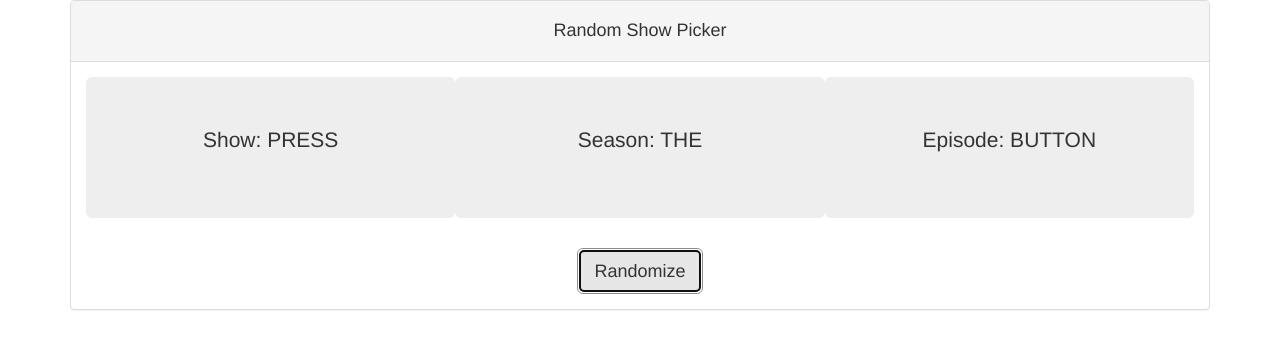
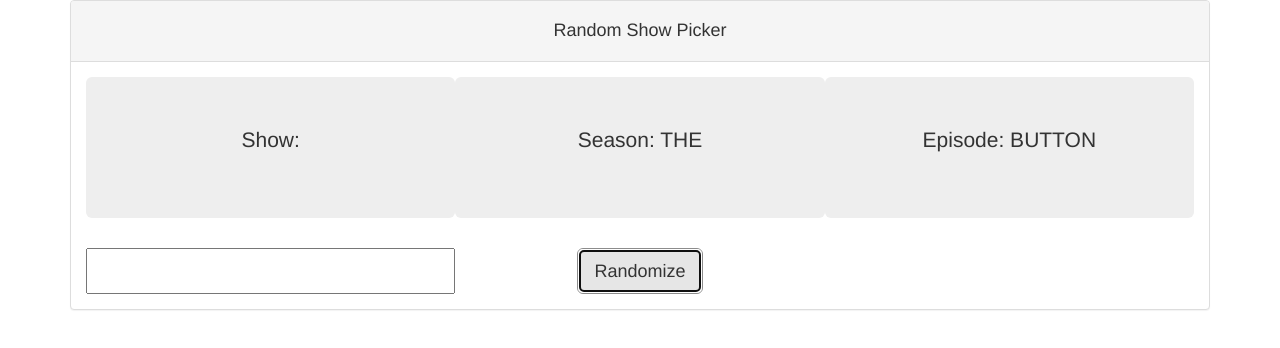
Before and after one commit to kimjongjhun/show-picker, a plain HTML site: page app/index.html in a window 1280 px wide. Both pictures are taken after a click on the button "Randomize". Drawn offline with nearby package versions, Linux system fonts and the light colour scheme.

Commit message:
more edits

```diff
--- a/app/components/parent/parent.component.js
+++ b/app/components/parent/parent.component.js
@@ -7,7 +7,8 @@ angular
 
 function ParentController() {
     angular.extend(this, {
-        randomize: randomize
+        randomize: randomize,
+        testFunction: testFunction
     });
 
     var showList = [
@@ -46,6 +47,8 @@ function ParentController() {
         'episode': 'BUTTON'
     };
 
+    this.test = 'just testing';
+
     function randomize() {
         var pick = Math.floor(Math.random() * showList.length);
         this.show.name = showList[pick].title;
@@ -54,5 +57,10 @@ function ParentController() {
         console.log(this.show);
     }
 
+    function testFunction(input) {
+        this.test = input;
+        console.log(input);
+    }
+
 
 }
--- a/app/components/parent/parent.html
+++ b/app/components/parent/parent.html
@@ -1,7 +1,9 @@
 <div class="button text-center">
-    <button class="btn btn-default btn-lg" type="button" ng-click="$ctrl.randomize()">Randomize</button>
+    <button class="btn btn-default btn-lg" type="button" ng-click="$ctrl.testFunction(name)">Randomize</button>
 </div>
 
-<show title="$ctrl.show"></show>
+<input ng-model="name"/>
+
+<show title="$ctrl.test"></show>
 <season number="$ctrl.show"></season>
 <episode number="$ctrl.show"></episode>
--- a/app/components/show/show.component.js
+++ b/app/components/show/show.component.js
@@ -15,8 +15,10 @@ function ShowController () {
     this.title = 'TBD';
 
     function $onChanges(changes) {
-        this.title = changes.title.currentValue.name;
-        console.log('here', this.title);
+        // this.title = changes.title.currentValue.name;
+        // console.log('here', this.title);
+        this.title = changes.title.currentValue;
+        console.log('showing changes, ', changes);
     }
 
 
```
